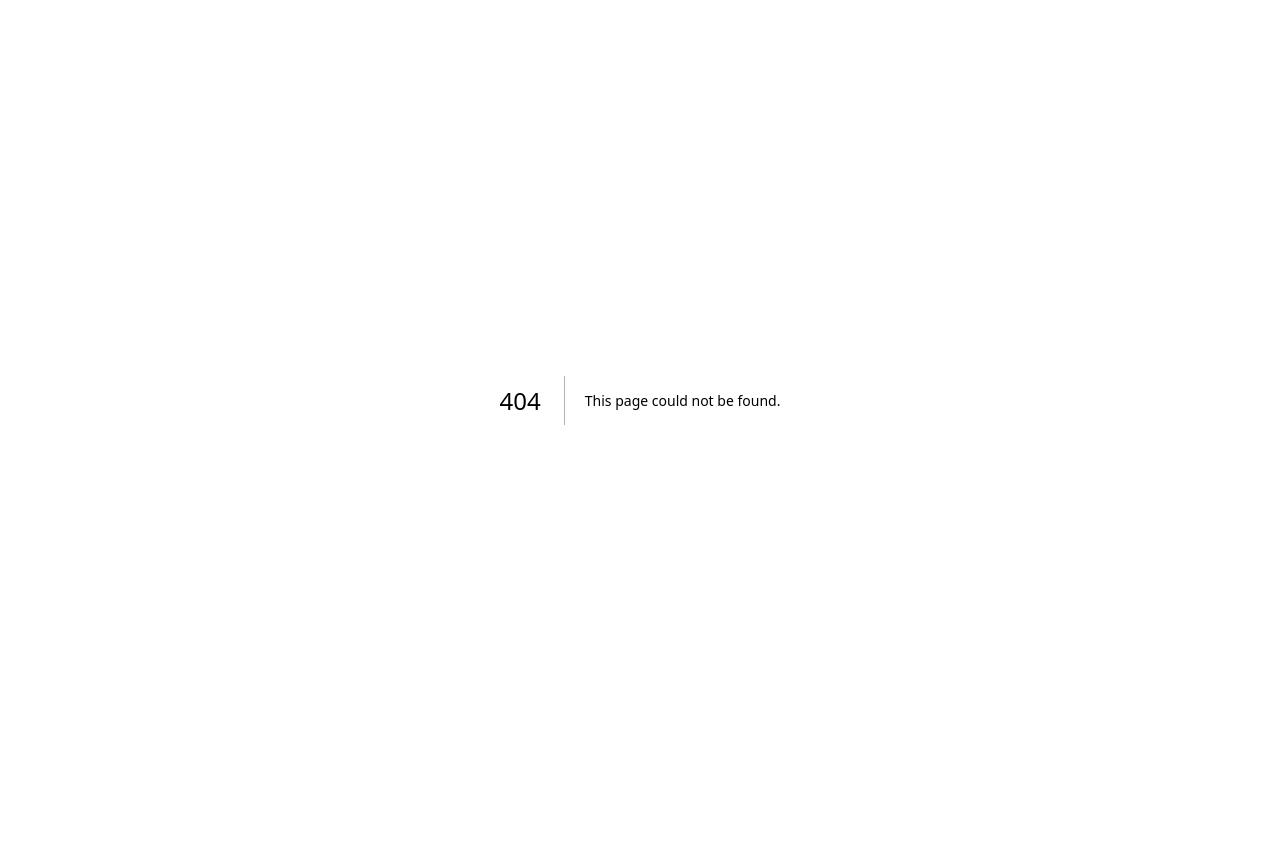
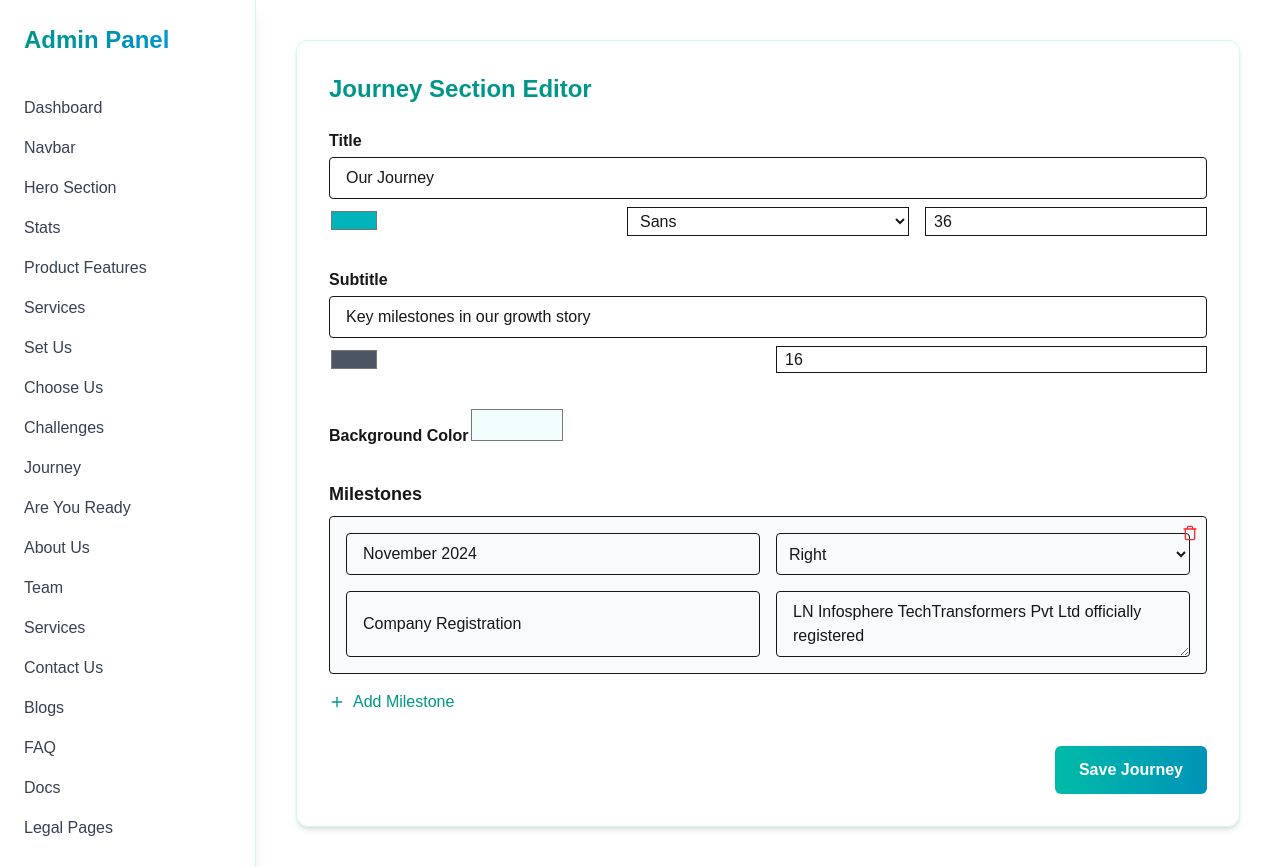
Before and after one commit to Narsimha1729/cmplai-adv, a Next.js app: page /admin/journey in a window 1280 px wide. Before the commit this address had no page. Before the commit the page ends 800 px from the top, so only its background shows below. Built offline with nearby package versions, Linux system fonts and the light colour scheme.

Commit message:
Finished

```diff
--- /dev/null
+++ b/app/admin/journey/page.jsx
@@ -0,0 +1,199 @@
+'use client';
+
+import { useState } from 'react';
+import { Trash, Plus } from 'lucide-react';
+
+export default function JourneyEditor() {
+  const [form, setForm] = useState({
+    title: 'Our Journey',
+    subtitle: 'Key milestones in our growth story',
+    titleColor: '#00b4bc',
+    subtitleColor: '#4b5563',
+    backgroundColor: '#f1fcfc',
+    font: 'sans-serif',
+    titleSize: '36px',
+    subtitleSize: '16px',
+    milestones: [
+      {
+        date: 'November 2024',
+        title: 'Company Registration',
+        description: 'LN Infosphere TechTransformers Pvt Ltd officially registered',
+        side: 'right',
+      },
+    ],
+  });
+
+  const handleChange = (key, value) => setForm({ ...form, [key]: value });
+
+  const updateMilestone = (i, key, value) => {
+    const updated = [...form.milestones];
+    updated[i][key] = value;
+    setForm({ ...form, milestones: updated });
+  };
+
+  const addMilestone = () => {
+    setForm({
+      ...form,
+      milestones: [
+        ...form.milestones,
+        {
+          date: '',
+          title: '',
+          description: '',
+          side: 'right',
+        },
+      ],
+    });
+  };
+
+  const removeMilestone = (i) => {
+    const updated = [...form.milestones];
+    updated.splice(i, 1);
+    setForm({ ...form, milestones: updated });
+  };
+
+  const handleSubmit = (e) => {
+    e.preventDefault();
+    console.log('Saved Journey:', form);
+    alert('Journey section saved (demo only)');
+  };
+
+  return (
+    <div className="max-w-6xl mx-auto bg-white p-8 rounded-xl shadow-md border border-teal-100">
+      <h2 className="text-2xl font-bold text-teal-600 mb-6">Journey Section Editor</h2>
+      <form onSubmit={handleSubmit} className="space-y-8">
+
+        {/* Title */}
+        <div>
+          <label className="font-semibold">Title</label>
+          <input
+            value={form.title}
+            onChange={(e) => handleChange('title', e.target.value)}
+            className="w-full border px-4 py-2 rounded mt-1"
+          />
+          <div className="grid grid-cols-3 gap-4 mt-2">
+            <input
+              type="color"
+              value={form.titleColor}
+              onChange={(e) => handleChange('titleColor', e.target.value)}
+            />
+            <select
+              value={form.font}
+              onChange={(e) => handleChange('font', e.target.value)}
+              className="border px-2 py-1"
+            >
+              <option value="sans-serif">Sans</option>
+              <option value="serif">Serif</option>
+              <option value="monospace">Monospace</option>
+              <option value="'Poppins', sans-serif">Poppins</option>
+            </select>
+            <input
+              type="number"
+              value={parseInt(form.titleSize)}
+              onChange={(e) => handleChange('titleSize', e.target.value + 'px')}
+              placeholder="Font size"
+              className="border px-2"
+            />
+          </div>
+        </div>
+
+        {/* Subtitle */}
+        <div>
+          <label className="font-semibold">Subtitle</label>
+          <input
+            value={form.subtitle}
+            onChange={(e) => handleChange('subtitle', e.target.value)}
+            className="w-full border px-4 py-2 rounded mt-1"
+          />
+          <div className="grid grid-cols-2 gap-4 mt-2">
+            <input
+              type="color"
+              value={form.subtitleColor}
+              onChange={(e) => handleChange('subtitleColor', e.target.value)}
+            />
+            <input
+              type="number"
+              value={parseInt(form.subtitleSize)}
+              onChange={(e) => handleChange('subtitleSize', e.target.value + 'px')}
+              placeholder="Font size"
+              className="border px-2"
+            />
+          </div>
+        </div>
+
+        {/* Background Color */}
+        <div>
+          <label className="font-semibold">Background Color</label>
+          <input
+            type="color"
+            value={form.backgroundColor}
+            onChange={(e) => handleChange('backgroundColor', e.target.value)}
+            className="h-10 w-24"
+          />
+        </div>
+
+        {/* Milestone Cards */}
+        <div>
+          <h3 className="text-lg font-semibold mb-2">Milestones</h3>
+          {form.milestones.map((milestone, i) => (
+            <div key={i} className="bg-gray-50 border p-4 mb-4 rounded relative">
+              <button
+                onClick={() => removeMilestone(i)}
+                type="button"
+                className="absolute top-2 right-2 text-red-500"
+              >
+                <Trash className="w-4 h-4" />
+              </button>
+              <div className="grid grid-cols-1 md:grid-cols-2 gap-4">
+                <input
+                  value={milestone.date}
+                  onChange={(e) => updateMilestone(i, 'date', e.target.value)}
+                  className="w-full px-4 py-2 border rounded"
+                  placeholder="Date"
+                />
+                <select
+                  value={milestone.side}
+                  onChange={(e) => updateMilestone(i, 'side', e.target.value)}
+                  className="border px-2 py-2 rounded"
+                >
+                  <option value="left">Left</option>
+                  <option value="right">Right</option>
+                </select>
+                <input
+                  value={milestone.title}
+                  onChange={(e) => updateMilestone(i, 'title', e.target.value)}
+                  className="w-full px-4 py-2 border rounded"
+                  placeholder="Title"
+                />
+                <textarea
+                  value={milestone.description}
+                  onChange={(e) => updateMilestone(i, 'description', e.target.value)}
+                  className="w-full px-4 py-2 border rounded"
+                  placeholder="Description"
+                />
+              </div>
+            </div>
+          ))}
+
+          <button
+            type="button"
+            onClick={addMilestone}
+            className="text-teal-600 flex items-center gap-2 mt-2 hover:underline"
+          >
+            <Plus className="w-4 h-4" /> Add Milestone
+          </button>
+        </div>
+
+        {/* Submit */}
+        <div className="text-right">
+          <button
+            type="submit"
+            className="bg-gradient-to-r from-teal-500 to-cyan-600 text-white font-semibold px-6 py-3 rounded-md hover:opacity-90"
+          >
+            Save Journey
+          </button>
+        </div>
+      </form>
+    </div>
+  );
+}
```
